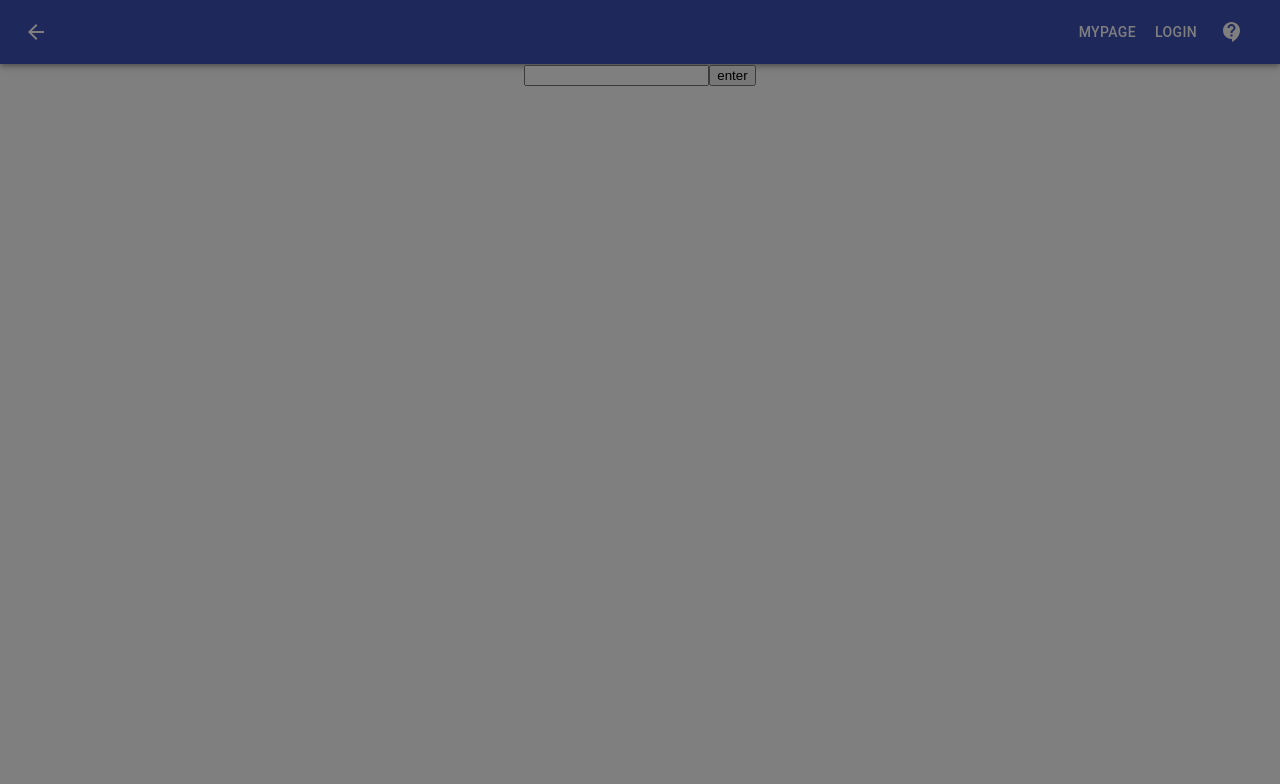
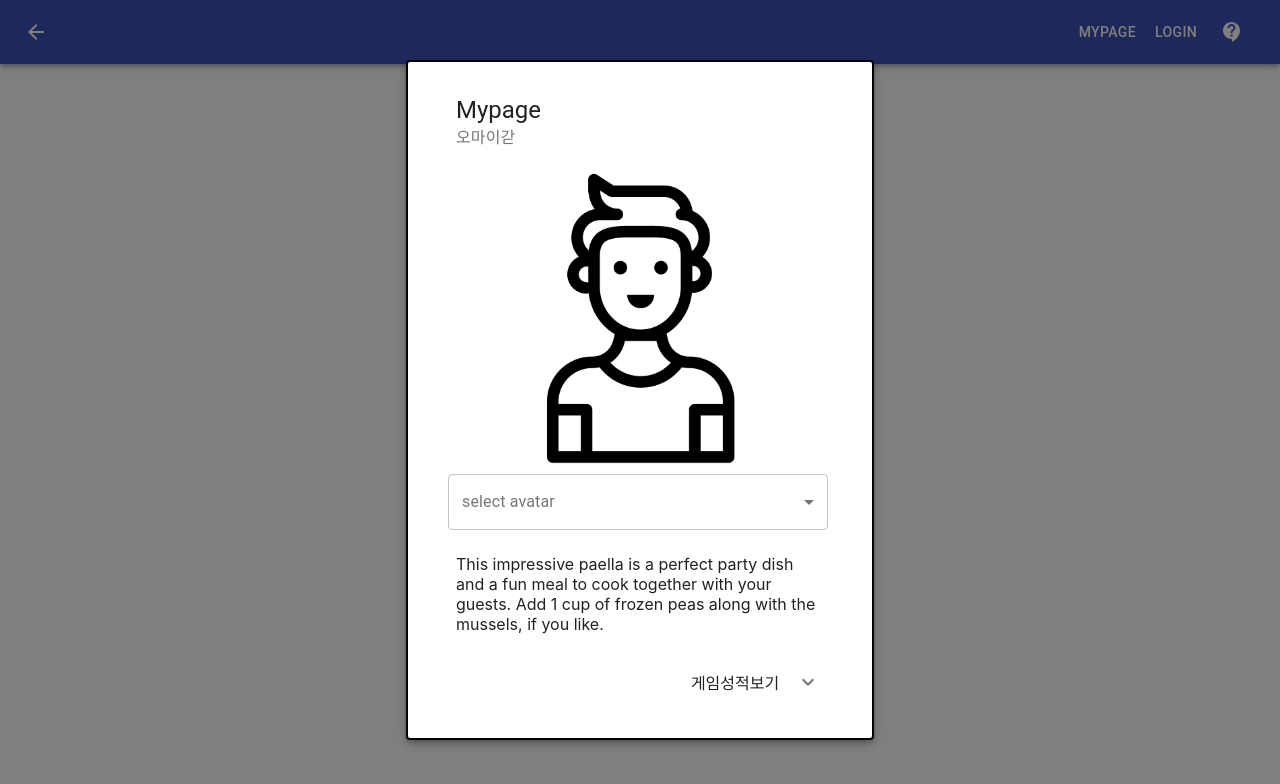
Before and after one commit to PCHANUL/Project-2P, a React (Create React App) app in the folder client/: page / in a window 1280 px wide. Both pictures are taken after a click on the button "MYPAGE". Shown: the top 784 px of the page. Built offline with nearby package versions, Linux system fonts and the light colour scheme.

Commit message:
"Mypage.js"_Add Material-UI ModalCard

```diff
--- a/client/src/Components/Nav/Mypage.js
+++ b/client/src/Components/Nav/Mypage.js
@@ -1,12 +1,174 @@
 import React, { Component } from 'react'
+import { makeStyles } from '@material-ui/core/styles';
+import Table from '@material-ui/core/Table';
+import TableBody from '@material-ui/core/TableBody';
+import TableCell from '@material-ui/core/TableCell';
+import TableContainer from '@material-ui/core/TableContainer';
+import TableHead from '@material-ui/core/TableHead';
+import TableRow from '@material-ui/core/TableRow';
+import Paper from '@material-ui/core/Paper';
 
+import Card from '@material-ui/core/Card';
+import CardHeader from '@material-ui/core/CardHeader';
+import CardMedia from '@material-ui/core/CardMedia';
+import CardContent from '@material-ui/core/CardContent';
+import CardActions from '@material-ui/core/CardActions';
+import Collapse from '@material-ui/core/Collapse';
+import clsx from 'clsx';
+import IconButton from '@material-ui/core/IconButton';
+import ExpandMoreIcon from '@material-ui/icons/ExpandMore';
+
+import InputLabel from '@material-ui/core/InputLabel';
+import MenuItem from '@material-ui/core/MenuItem';
+import FormHelperText from '@material-ui/core/FormHelperText';
+import FormControl from '@material-ui/core/FormControl';
+import Select from '@material-ui/core/Select';
+
+import avatar from './avatar.png'
+
+
+function getModalStyle() {
+  const top = 50;
+  const left = 50;
+
+  return {
+    top: `${top}%`,
+    left: `${left}%`,
+    transform: `translate(-${top}%, -${left}%)`,
+  };
+}
+const useStyles = makeStyles((theme) => ({
+  paper: {
+    position: 'absolute',
+    width: 400,
+    backgroundColor: theme.palette.background.paper,
+    border: '2px solid #000',
+    boxShadow: theme.shadows[5],
+    padding: theme.spacing(2, 4, 3),
+  },
+  table: {
+    minWidth: 150,
+  },
+  root: {
+    maxWidth: 345,
+  },
+  media: {
+    height: 300,
+    paddingIop: '56.25%',
+  },
+  expand: {
+    transform: 'rotate(0deg)',
+    marginLeft: 'auto',
+    transition: theme.transitions.create('transform', {
+      duration: theme.transitions.duration.shortest,
+    }),
+  },
+  expandOpen: {
+    transform: 'rotate(180deg)',
+  },
+  record: {
+    position: 'absolute',
+    right: '20%'
+  },
+  formControl: {
+    margin: theme.spacing(1),
+    minWidth: 380,
+  },
+  selectEmpty: {
+    marginTop: theme.spacing(2),
+  }
+
+}));
+
+function createDate(game, played, won, tied) {
+  return { game, played, won, tied };
+}
+
+const rows = [
+  createDate('Mole', 50, 30, 5),
+  createDate('Tile', 20, 15, 1),
+  createDate('Pong', 100, 60, 10),
+];
 
 
 function Mypage() {
+  const classes = useStyles();
+  const [modalStyle] = React.useState(getModalStyle);
+  const [expanded, setExpanded] = React.useState(false);
 
+  const handleExpandClick = () => {
+    setExpanded(!expanded);
+  }
 
   return (
-      <div></div>
+      <Card style={modalStyle} className={classes.paper}>
+        <CardHeader
+          title="Mypage"
+          subheader="오마이갇"
+        />
+        <CardMedia
+          className={classes.media}
+          image={avatar}
+        />
+        <FormControl variant="outlined" className={classes.formControl}>
+          <InputLabel id="demo-simple-select-outlined-label">select avatar</InputLabel>
+          <Select
+            labelId="demo-simple-select-outlined-label"
+            id="demo-simple-select-outlined"
+            label="select avatar"
+          >
+            <MenuItem value="">
+              <em>None</em>
+            </MenuItem>
+            <MenuItem value={10}>Ten</MenuItem>
+            <MenuItem value={20}>Twenty</MenuItem>
+            <MenuItem value={30}>Thirty</MenuItem>
+          </Select>
+        </FormControl>
+        <CardContent>
+            This impressive paella is a perfect party dish and a fun meal to cook together with your
+            guests. Add 1 cup of frozen peas along with the mussels, if you like.
+        </CardContent>
+        <CardActions disableSpacing>
+          <div className={classes.record}>게임성적보기</div>
+          <IconButton
+            className={clsx(classes.expand, {
+              [classes.expandOpen]: expanded,
+            })}
+            onClick={handleExpandClick}
+            aria-expanded={expanded}
+            aria-label="score"
+          >
+            <ExpandMoreIcon />
+          </IconButton>
+        </CardActions>
+        <Collapse in={expanded} timeout="auto" unmountOnExit>
+          <TableContainer component={Paper}>
+            <Table className={classes.table} aria-label="simple table">
+              <TableHead>
+                <TableRow>
+                  <TableCell>Game</TableCell>
+                  <TableCell align="right">played</TableCell>
+                  <TableCell align="right">won</TableCell>
+                  <TableCell align="right">tied</TableCell>
+                </TableRow>
+              </TableHead>
+              <TableBody>
+                {
+                  rows.map((row) => (
+                    <TableRow key={row.name}>
+                      <TableCell component="th" scope="row">{row.game}</TableCell>
+                      <TableCell align="right">{row.played}</TableCell>
+                      <TableCell align="right">{row.won}</TableCell>
+                      <TableCell align="right">{row.tied}</TableCell>
+                    </TableRow>
+                  ))
+                }
+              </TableBody>
+            </Table>
+          </TableContainer>
+        </Collapse>
+      </Card>
   )
 }
 
```
